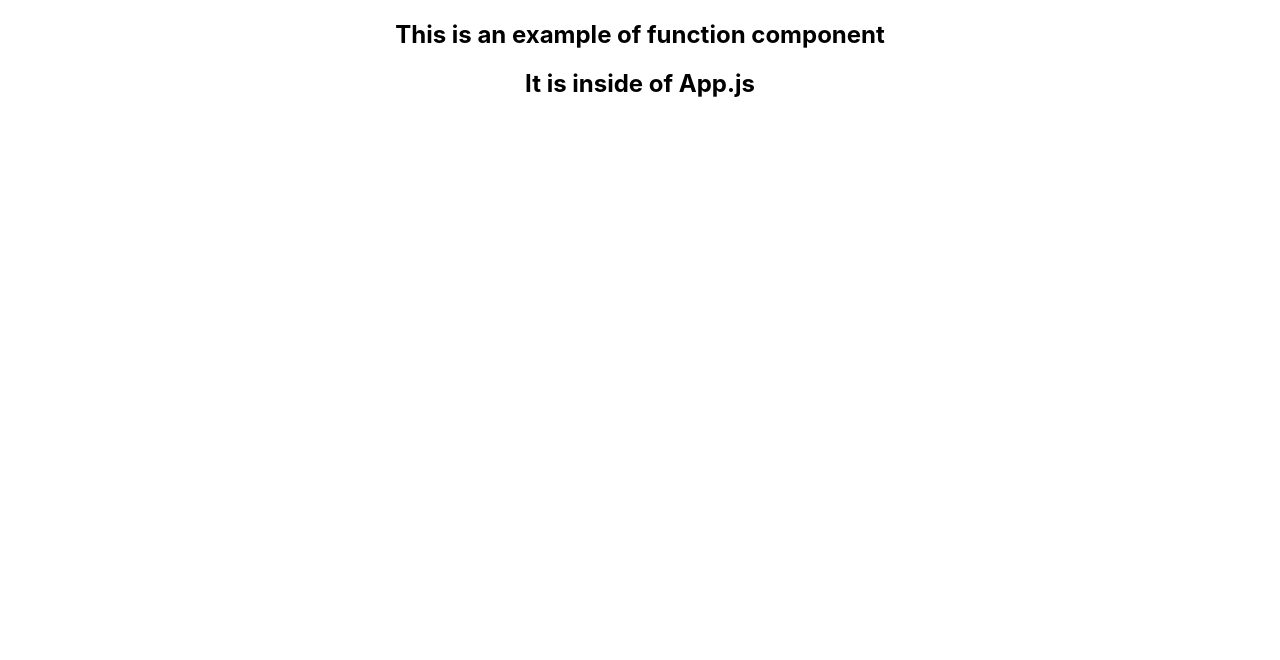
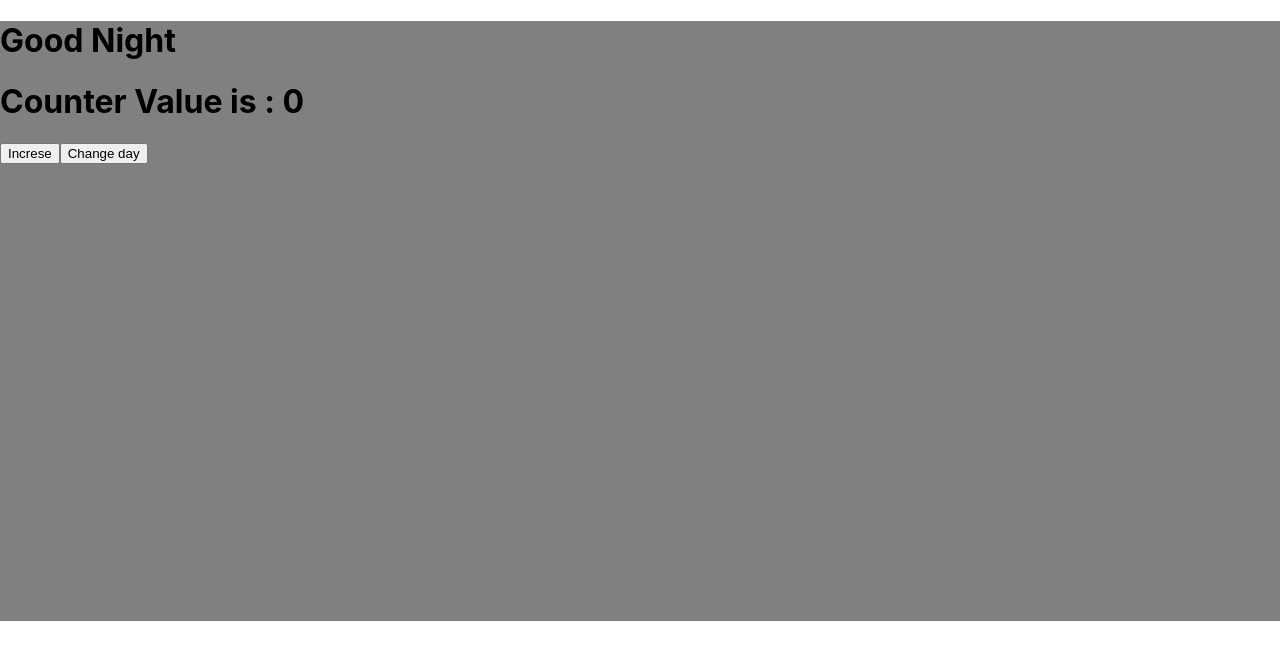
Before and after one commit to krafay92/Bootcamp_React, a React (Create React App) app: page / in a window 1280 px wide. Shown: the top 660 px of the page. Built offline with nearby package versions, Linux system fonts and the light colour scheme.

Commit message:
Assignment 3

```diff
--- a/src/App.css
+++ b/src/App.css
@@ -1,38 +1,9 @@
-.App {
-  text-align: center;
+.mor{
+  height: 600px;
+  background-color: yellow;
 }
 
-.App-logo {
-  height: 40vmin;
-  pointer-events: none;
+.night{
+  height: 600px;
+  background-color: gray;
 }
-
-@media (prefers-reduced-motion: no-preference) {
-  .App-logo {
-    animation: App-logo-spin infinite 20s linear;
-  }
-}
-
-.App-header {
-  background-color: #282c34;
-  min-height: 100vh;
-  display: flex;
-  flex-direction: column;
-  align-items: center;
-  justify-content: center;
-  font-size: calc(10px + 2vmin);
-  color: white;
-}
-
-.App-link {
-  color: #61dafb;
-}
-
-@keyframes App-logo-spin {
-  from {
-    transform: rotate(0deg);
-  }
-  to {
-    transform: rotate(360deg);
-  }
-}
--- a/src/App.js
+++ b/src/App.js
@@ -1,13 +1,20 @@
-import React from 'react';
+import React, {useState} from 'react';
 import './App.css';
 import Comp from './Comp.js';
 
+
 function App() {
-  return (
-    <div className="App">
-      <Comp type="function component" location="App.js" />
+  let [count,increser] = useState(0);
+  let [night,changer] = useState(true);
+
+  return(
+    <div className = {`${ night ? 'night' : 'mor'}`}>
+      <h1>Good { night ? 'Night' : 'Morning'}</h1>
+      < Comp counter = {count}/>
+      <button onClick = { () => increser(++count)}>Increse</button>
+      <button onClick = { () => changer(!night)}>Change day</button>
     </div>
   );
+
 }
-
 export default App;
--- a/src/Comp.js
+++ b/src/Comp.js
@@ -2,10 +2,7 @@ import React from 'react';
 
 function Comp(props){
     return(
-        <div>
-            <h2>This is an example of {props.type}</h2>
-            <h2>It is inside of {props.location}</h2>
-        </div>
+       <h1>Counter Value is : {props.counter}</h1>
     );
 }
 
```
Also changed, not shown: 1 other file (tests, documents, lock files or other folders).
